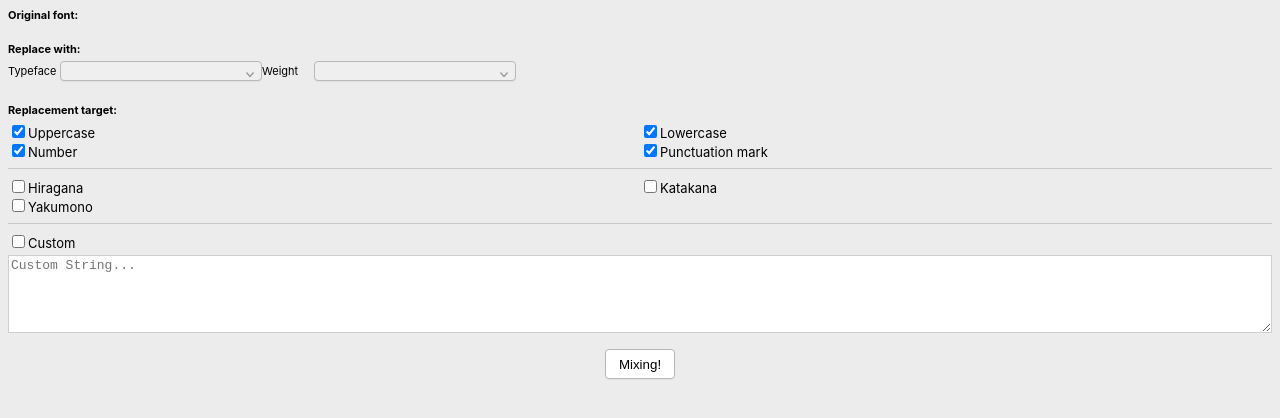
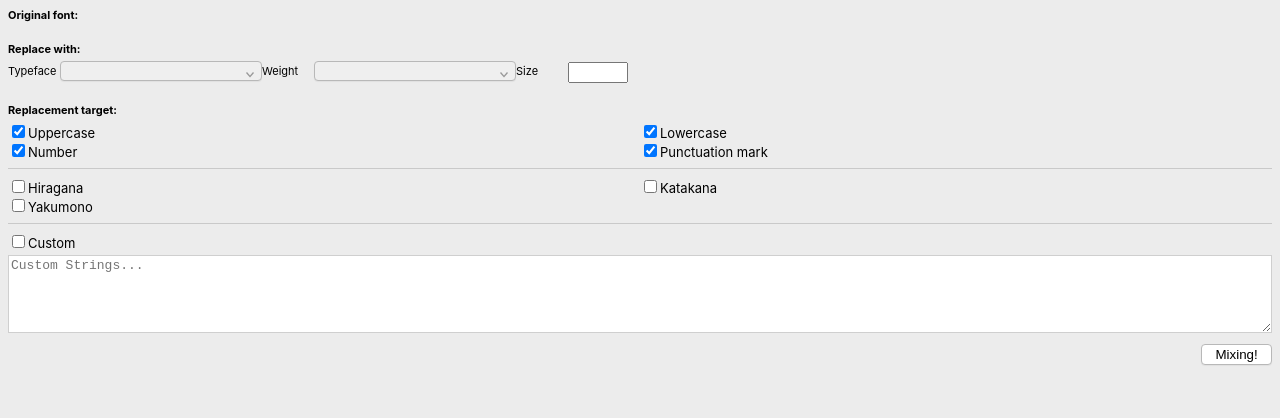
Before and after one commit to littlebusters/Sketch-Font-Mixer, a website with bundled scripts: page resources/plugin-ui.html in a window 1280 px wide. Built offline with nearby package versions, Linux system fonts and the light colour scheme.

Commit message:
add font size function

```diff
--- a/resources/style.css
+++ b/resources/plugin-ui.css
@@ -32,7 +32,7 @@ p {
 
 
 /* ------------------------------------------------------------
-
+   Replacement settings
 ------------------------------------------------------------ */
 #replacement {
 	display: flex;
@@ -40,7 +40,9 @@ p {
 	align-items: center;
 	margin: 0;
 }
-#replacement dt {
+#replacement dt,
+#repfont-size__label {
+	display: block;
 	width: 52px;
 	margin-bottom: 2px;
 	font-size: 11px;
@@ -70,6 +72,15 @@ select#weightlist {
 	right: 8px;
 	fill: #999;
 }
+#repfont-size {
+	display: flex;
+	align-items: center;
+}
+#repfont-size__value {
+	width: 4em;
+	font-size: 13px;
+}
+
 
 
 
@@ -103,12 +114,12 @@ select#weightlist {
 
 ------------------------------------------------------------ */
 .action-container {
-	margin-top: 1em;
-	text-align: center;
+	margin-top: 8px;
+	text-align: right;
 }
 
 #mixing {
-	height: 30px;
+	height: 21px;
 	padding: 0.125em 1em;
 	border: 1px solid #b8b8b8;
 	border-radius: 4px;
--- a/resources/plugin-ui.html
+++ b/resources/plugin-ui.html
@@ -3,7 +3,7 @@
 <head>
   <meta charset="utf-8">
   <title>Font mixer</title>
-  <link rel="stylesheet" href="./style.css">
+  <link rel="stylesheet" href="./plugin-ui.css">
 </head>
 <body>
 <svg style="display: none;">
@@ -21,10 +21,6 @@
 		</section>
 		<section id="replacement-section">
 			<h2>Replace with:</h2>
-				<!-- <p id="repFont">
-				<select id="fontlist" name="fontList"></select>
-				<svg width="8" height="6" class="downarrow"><use href="#icon-downarrow" xlink:href="#icon-downarrow">
-			</p> -->
 			<dl id="replacement">
 				<dt id="repFont__label">Typeface</dt>
 				<dd id="repFont">
@@ -36,6 +32,10 @@
 					<select id="weightlist" name="weightList"></select>
 					<svg width="8" height="6" class="downarrow"><use href="#icon-downarrow" xlink:href="#icon-downarrow"></use></svg>
 				</dd>
+				<p id="repfont-size">
+					<span id="repfont-size__label" class="ui-label">Size</span>
+					<input id="repfont-size__value" name="fontSize" type="number">
+				</p>
 		</section>
 		<section>
 			<h2>Replacement target:</h2>
@@ -53,7 +53,7 @@
 			<div class="target-group__custom">
 				<p>
 					<label><input type="checkbox" name="targetString" value="custom">Custom</label>
-					<textarea name="customString" id="customString" class="custom-string" placeholder="Custom String..."></textarea>
+					<textarea name="customString" id="customString" class="custom-string" placeholder="Custom Strings..."></textarea>
 				</p>
 			</div>
 		</section>
@@ -63,14 +63,6 @@
 	<button id="mixing">Mixing!</button>
 </footer>
 
-<!-- <div>
-  <button id="button">Get a random number</button>
-</div>
-
-<div id="answer"></div>
-<div id="logs"></div> -->
-
-<!-- notice the "../" here. It's because webview.js will be compiled in a different folder -->
 <script src="../plugin-ui.js"></script>
 </body>
 </html>
--- a/resources/plugin-ui.js
+++ b/resources/plugin-ui.js
@@ -16,19 +16,6 @@ window.appendOriginalFontName = function (fontName) {
 
 window.appendReplacementFontName = function (fontName) {
 	pluginCall('sendLog', '🏃🏻‍♂️ appendReplacementFontName: ' + fontName);
-
-	// var repFont = document.getElementById('repFont');
-	// for (var i = repFont.children.length - 1; i >= 0; i--) {
-	//	repFont.removeChild(repFont.children[i]);
-	// }
-	// var repCb = document.getElementById('replacement');
-	// repCb.removeChild(document.getElementById('weight__label'));
-	// repCb.removeChild(document.getElementById('weight'));
-
-	// var span = document.createElement('span');
-	//		span.setAttribute('id', 'fontlist');
-	//		span.innerHTML = fontName.toString().replace('-', ' ');
-	// repFont.appendChild(span);
 	var sect = document.getElementById('replacement-section');
 	var dl   = document.getElementById('replacement');
 	sect.removeChild(dl)
@@ -37,6 +24,12 @@ window.appendReplacementFontName = function (fontName) {
 			pragraph.setAttribute('id', 'fontlist');
 			pragraph.innerHTML = fontName.toString().replace('-', ' ');
 	sect.appendChild(pragraph);
+}
+
+window.appendFontSize = function (fontSize) {
+	pluginCall('sendLog', '🏃🏻‍♂️ appendFontSize: ' + fontSize);
+	var fsInput = document.getElementById('repfont-size__value');
+	fsInput.value = fontSize;
 }
 
 window.generateFontList = function (rawFonts) {
@@ -120,6 +113,8 @@ document.getElementById('mixing').addEventListener('click', function () {
 		var selectFont = select.textContent;
 	}
 
+	var fontSize = document.getElementById('repfont-size__value').value;
+
 	var targetStringState = document.getElementsByName('targetString');
 	var targetStrings = {};
 	for (var i = targetStringState.length - 1; i >= 0; i--) {
@@ -129,7 +124,7 @@ document.getElementById('mixing').addEventListener('click', function () {
 	}
 
 	var customString = escape(document.getElementById('customString').value)
-  pluginCall('pushMixing', selectFont, targetStrings, customString);
+  pluginCall('pushMixing', selectFont, fontSize, targetStrings, customString);
 
   window.close();
 });
```
